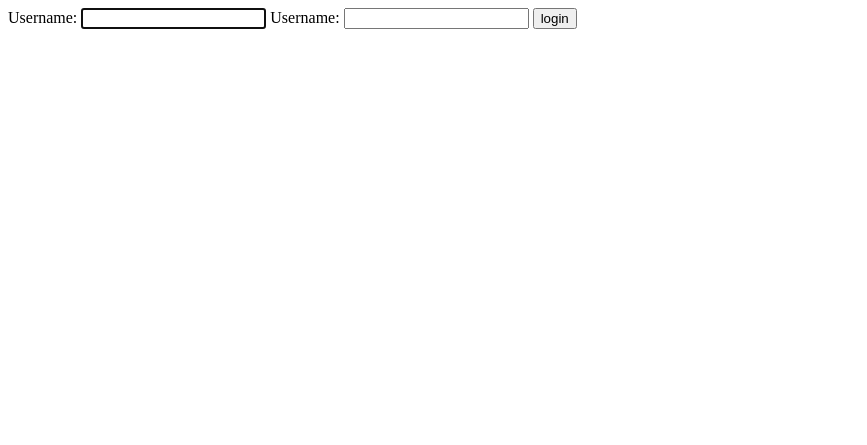
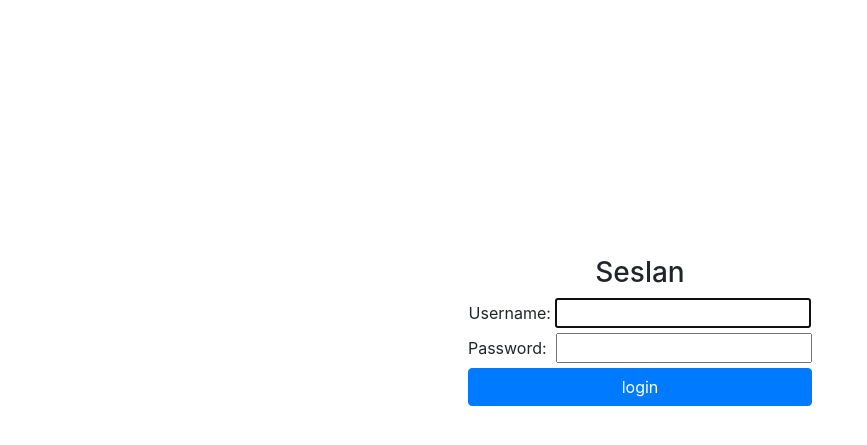
Before and after one commit to BroBezzubik/Seslan, a Django app: page /accounts/login/ in a window 1280 px wide. Shown: the top 445 px of the page, without its empty margins (0-867 px from the left). Run offline with Django 3.2, Linux system fonts and the light colour scheme; some libraries are stand-ins or nearby versions.

```diff
--- a/Seslan/settings.py
+++ b/Seslan/settings.py
@@ -27,6 +27,7 @@ DEBUG = True
 
 ALLOWED_HOSTS = [
     "seslan.local",
+    "127.0.0.1",
 ]
 
 
--- /dev/null
+++ b/static/registration/style.css
@@ -0,0 +1,27 @@
+.container {
+    text-align: center;
+    margin-top: 20%;
+    margin-left: auto;
+    margin-right: auto;
+    display: block;
+}
+
+#id_username {
+
+}
+
+#id_password {
+    margin-left: 5px;
+}
+
+form {
+    display: inline-block;
+}
+
+.field-wrapper {
+    text-align: center;
+}
+
+.btn {
+    width: 100%;
+}
--- a/templates/registration/login.html
+++ b/templates/registration/login.html
@@ -2,23 +2,36 @@
 <html lang="ru">
 <head>
     <meta charset="UTF-8">
+    {% load static %}
+
+    <link rel="stylesheet" type="text/css" href="{% static "bootstrap/css/bootstrap.css" %}">
+    <link rel="stylesheet" type="text/css" href="{% static "bootstrap/css/bootstrap-grid.css" %}">
+    <link rel="stylesheet" type="text/css" href="{% static "registration/style.css" %}">
+
     <title>Login</title>
 </head>
 <body>
+    <div class="container center">
         {% if form.errors %}
         <p>Произошла ошибка!</p>
         {% endif %}
         <form method="POST" action="{% url 'login' %}">
             {% csrf_token %}
-
+            <h3>Seslan</h3>
+            <div class="field-wrapper">
                 {{ form.username.label_tag}}
                 {{ form.username }}
+            </div>
+            <div class="field-wrapper">
+                {{ form.password.label_tag}}
+                {{ form.password }}
+            </div>
+            <input type="submit" class="btn btn-primary" value="login">
+            <input type="hidden" name="next" value= "{% url 'select_game' %}">
+        </form>
+    </div>
 
-        {{ form.username.label_tag}}
-        {{ form.password }}
+    <script src="{% static "bootstrap/js/bootstrap.js" %}"></script>
 
-        <input type="submit" value="login">
-        <input type="hidden" name="next" value="{{ next }}">
-    </form>
 </body>
 </html>
```
Also changed, not shown: game/views.py (+6 -1 lines), templates/game/base_select_game.html (+9 -3 lines), templates/game/base_seslan.html (+7 -2 lines). Lines whose indentation alone changed are shown as unchanged.
